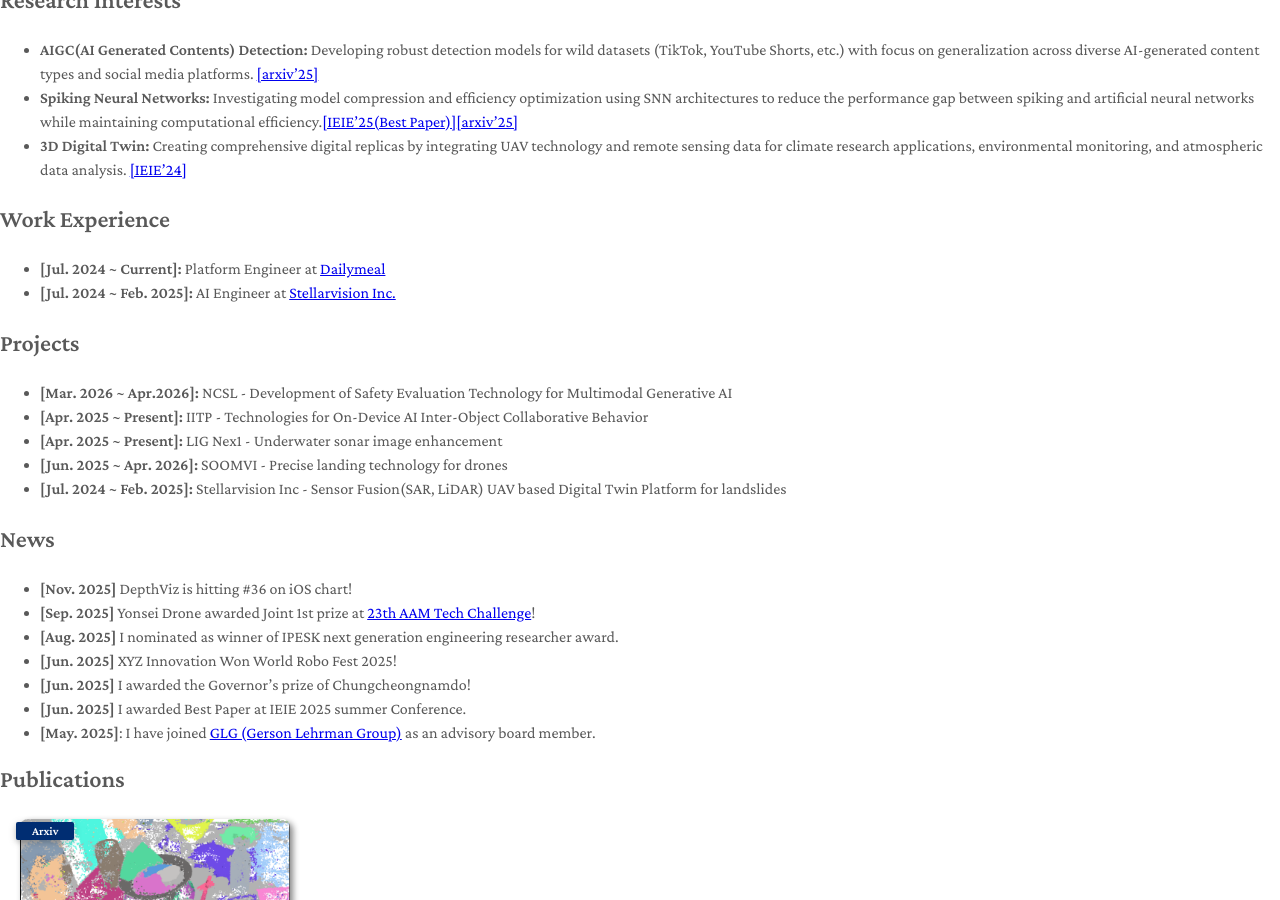
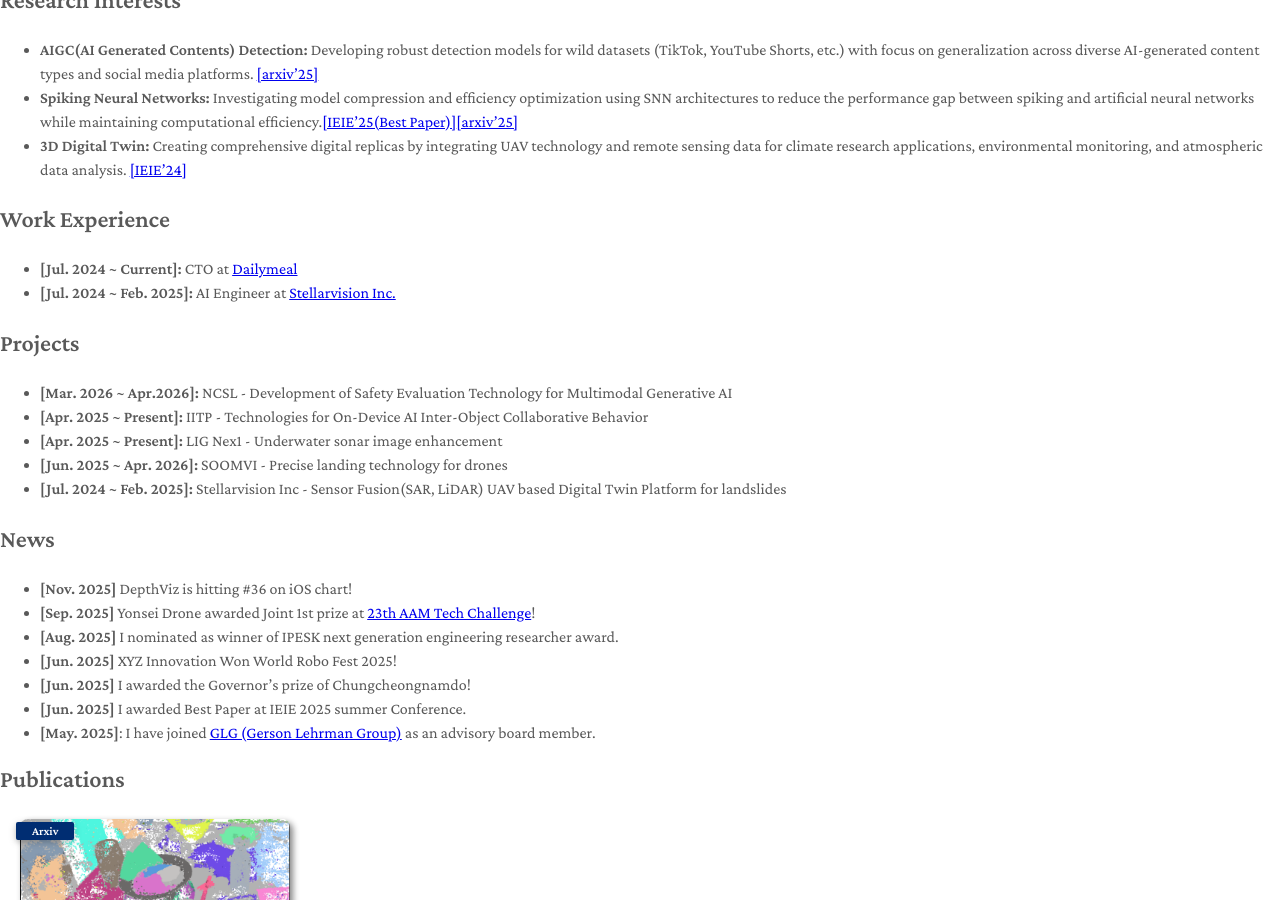
Before and after one commit to tersite1/tersite1.github.io, a Jekyll site: the page built from index.md, in a window 1280 px wide and 900 px high, scrolled down 1173 px. Built offline with Jekyll 4.4.1, drawn with Linux system fonts in a browser that asks for light colours; a style sheet for code colours, icons or effects is not loaded; our own code applies the rules of GitHub Pages for plain Markdown files.

Commit message:
index.md 업데이트

```diff
--- a/index.md
+++ b/index.md
@@ -24,7 +24,7 @@ I am an M.S. student at KAIST, currently in the [Computational Intelligence Labo
 
 
 ## Work Experience
-* **[Jul. 2024 ~ Current]:** Platform Engineer at [Dailymeal](https://www.dailymeal.co.kr/)
+* **[Jul. 2024 ~ Current]:** CTO at [Dailymeal](https://www.dailymeal.co.kr/)
 * **[Jul. 2024 ~ Feb. 2025]:** AI Engineer at [Stellarvision Inc.](https://stellarvision.co.kr/en/)
 
 
```
